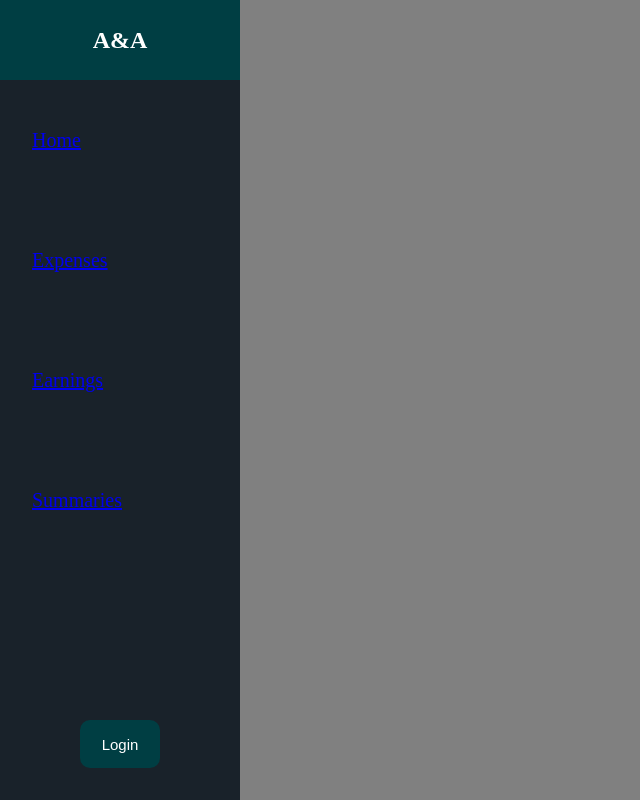
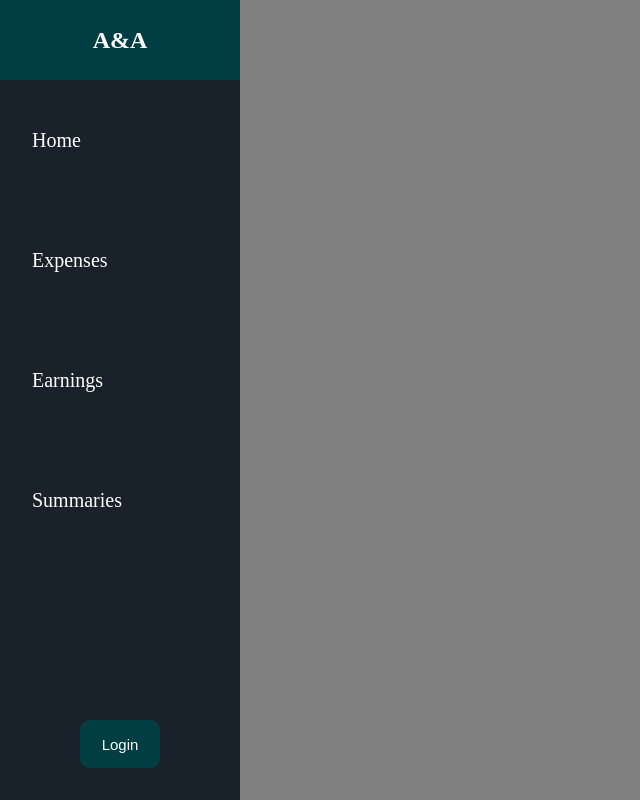
Before and after one commit to rodis00/expense-tracker, a React (Create React App) app in the folder frontend/: page /summaries in a window 1280 px wide. Shown: the whole page, without its empty margins (0-640 px from the left). Built offline with nearby package versions, Linux system fonts and the light colour scheme.

Commit message:
adding styles to links

```diff
--- a/frontend/src/components/Nav/Nav.module.css
+++ b/frontend/src/components/Nav/Nav.module.css
@@ -21,11 +21,19 @@
 .navbar__list__elem {
   background-color: #19222a;
   height: 15vh;
+  width: 100%;
   line-height: 15vh;
   padding-left: 2rem;
-  color: white;
   cursor: pointer;
   font-size: 20px;
+}
+
+.navbar__list__elem__link{
+  display: block;
+  height: 15vh;
+  width: 100%;
+  color: white;
+  text-decoration: none;
 }
 
 .active {
@@ -34,15 +42,6 @@
 
 .navbar__list__elem:hover {
   background-color: #283643;
-}
-
-.navbar__span {
-  display: block;
-  width: 100%;
-  background-color: gray;
-  position: absolute;
-  bottom: 0;
-  left: 0;
 }
 
 .navbar__btn {
```
